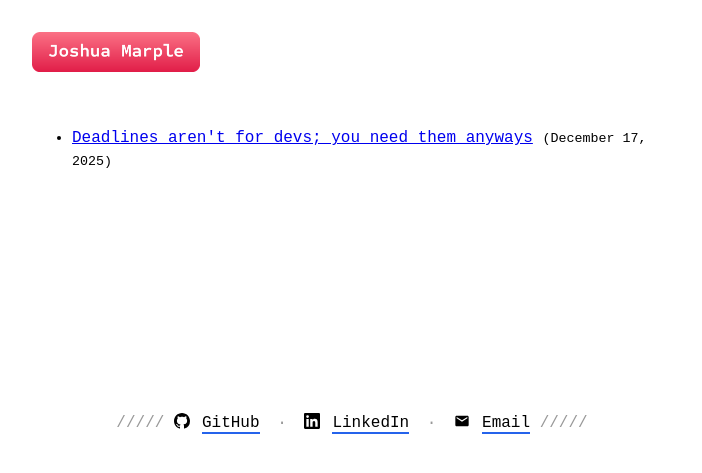
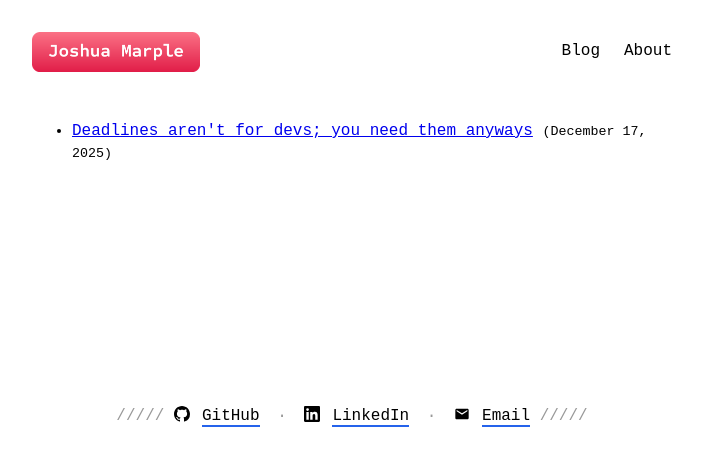
Before and after one commit to joshuaMarple/joshuamarple.github.io, a Jekyll site: the page built from index.md, in a window 1280 px wide. Shown: the top 473 px of the page, without its empty margins (288-990 px from the left). Built offline with Jekyll 4.4.1, drawn with Linux system fonts in a browser that asks for light colours.

Commit message:
Add Blog and About navigation links to header
🤖 Generated with [Claude Code](https://claude.com/claude-code)

Co-Authored-By: Claude Opus 4.5 <noreply@anthropic.com>

```diff
--- a/_layouts/default.html
+++ b/_layouts/default.html
@@ -7,6 +7,10 @@
         <a href="{{ '/' | relative_url }}" class="logo-link">
           <img src="{{ '/assets/logo/logo-medium.png' | relative_url }}" alt="{{ site.title }}" class="site-logo">
         </a>
+        <nav class="site-nav">
+          <a href="{{ '/' | relative_url }}">Blog</a>
+          <a href="{{ '/about' | relative_url }}">About</a>
+        </nav>
       </div>
     </header>
     <main class="page-content" aria-label="Content">
--- a/_sass/no-style-please.scss
+++ b/_sass/no-style-please.scss
@@ -66,6 +66,9 @@ li { margin: 0.4rem 0; }
 
   .w {
     padding: 0 2rem;
+    display: flex;
+    justify-content: space-between;
+    align-items: center;
   }
 
   .logo-link {
@@ -78,6 +81,22 @@ li { margin: 0.4rem 0; }
     height: 40px;
     width: auto;
     margin: 0;
+  }
+}
+
+.site-nav {
+  display: flex;
+  gap: 1.5rem;
+
+  a {
+    color: inherit;
+    text-decoration: none;
+    border-bottom: 2px solid transparent;
+    transition: border-color 0.15s ease;
+
+    &:hover {
+      border-color: #2563eb;
+    }
   }
 }
 
```
